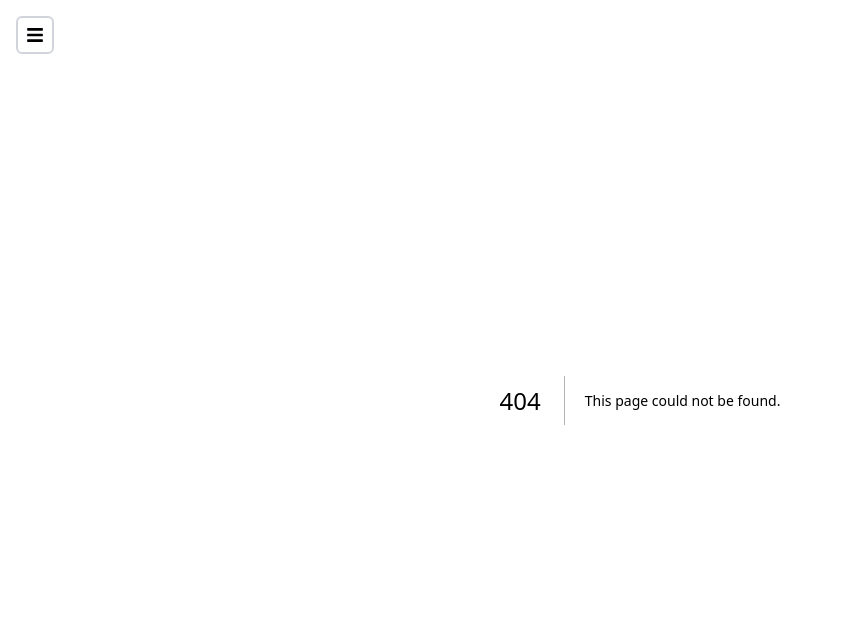
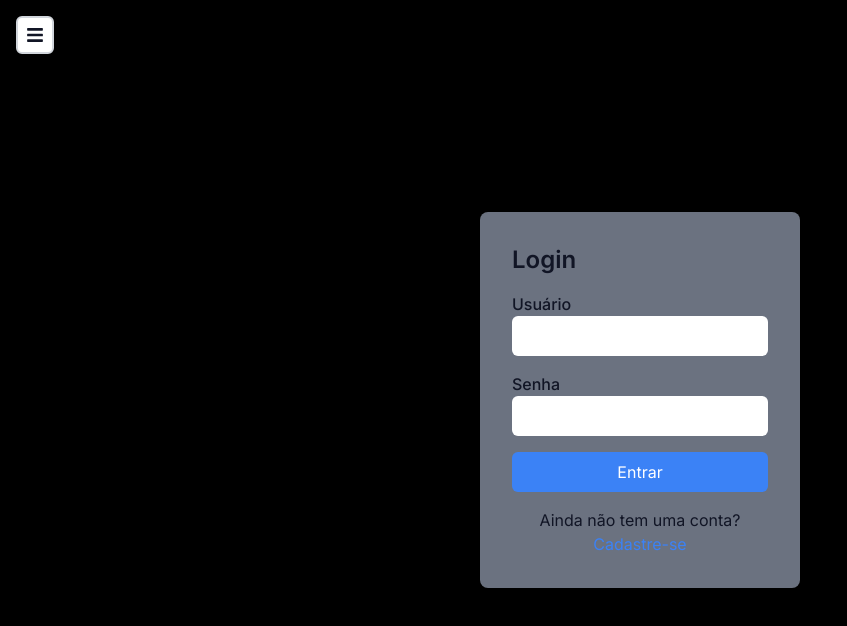
Before and after one commit to JPBaccarin/TCC-LearnSpace, a Next.js app in the folder client/learnspace/: page /login in a window 1280 px wide. Before the commit this address had no page. Shown: the top 626 px of the page, without its empty margins (0-847 px from the left). Built offline with nearby package versions, Linux system fonts and the light colour scheme.

Commit message:
login
tela de login

```diff
--- /dev/null
+++ b/client/learnspace/src/app/login/page.tsx
@@ -0,0 +1,12 @@
+import React from 'react';
+import Login from '@/components/login/Login'
+
+const page: React.FC = () => {
+  return (
+    <div className="min-h-screen flex items-center justify-center bg-black">
+        <Login />
+    </div>
+  );
+};
+
+export default page;
--- /dev/null
+++ b/client/learnspace/src/components/Formlogin/Formlogin.tsx
@@ -0,0 +1,42 @@
+import React from 'react';
+
+interface FormloginProps {
+  onSubmit: (event: React.FormEvent<HTMLFormElement>) => void;
+}
+
+const LoginForm: React.FC<FormloginProps> = ({ onSubmit }) => {
+  return (
+    <form className="space-y-4">
+      <div>
+        <label htmlFor="username" className="block font-medium">
+          Usuário
+        </label>
+        <input
+          type="text"
+          id="username"
+          name="username"
+          className="w-full border-gray-500 rounded-md p-2"
+        />
+      </div>
+      <div>
+        <label htmlFor="password" className="block font-medium">
+          Senha
+        </label>
+        <input
+          type="password"
+          id="password"
+          name="password"
+          className="w-full border-gray-500 rounded-md p-2"
+        />
+      </div>
+      <button
+        type="submit"
+        className="w-full bg-blue-500 text-white py-2 rounded-md hover:bg-blue-600"
+      >
+        Entrar
+      </button>
+    </form>
+  );
+};
+
+export default LoginForm;
--- /dev/null
+++ b/client/learnspace/src/components/login/Login.tsx
@@ -0,0 +1,29 @@
+import React from 'react';
+import Link from 'next/link';
+import LoginForm from '@/components/Formlogin/Formlogin';
+
+
+
+function LoginPage(): React.JSX.Element {
+  const handleLoginSubmit = (event: React.FormEvent<HTMLFormElement>) => {
+    event.preventDefault();
+    // Lógica de autenticação aqui
+  };
+
+  return (
+    <div className="min-h-screen flex items-center justify-center bg-black">
+      <div className="bg-gray-500 p-8 rounded-lg shadow-md w-80">
+        <h1 className="text-2xl font-semibold mb-4">Login</h1>
+        <LoginForm onSubmit={handleLoginSubmit} />
+        <p className="mt-4 text-center">
+          Ainda não tem uma conta?{' '}
+          <Link href="/dashboard">
+            <p className="text-blue-500 hover:underline">Cadastre-se</p>
+          </Link>
+        </p>
+      </div>
+    </div>
+  );
+}
+
+export default LoginPage;
--- a/client/learnspace/src/components/sidebar/Sidebar.tsx
+++ b/client/learnspace/src/components/sidebar/Sidebar.tsx
@@ -4,6 +4,7 @@ import { FaBars, FaRegLightbulb, FaClipboardList, FaPenSquare, FaMicrophoneAlt,
 import { AiOutlineClose } from 'react-icons/ai';
 import { motion } from 'framer-motion';
 import Link from 'next/link';
+import Image from 'next/image';
 import { usePathname } from 'next/navigation';
 
 interface SidebarProps {
@@ -16,7 +17,8 @@ const sidebarItems = [
     { label: 'Quiz', href: '/dashboardquiz', icon: <FaPenSquare className="fill-red-500" /> },
     { label: 'Periodic Table', href: '/periodic-table', icon: <FaFlask className="fill-red-500" /> },
     { label: 'Speaking', href: '/speaking', icon: <FaMicrophoneAlt className="fill-indigo-500" /> },
-    { label: 'Essay', href: '/essay', icon: <FaPen className="fill-indigo-500" /> },
+    { label: 'Login', href: '/login', icon: <FaPen className="fill-indigo-500" /> },
+
 ];
 
 const Sidebar: React.FC<SidebarProps> = () => {
```
